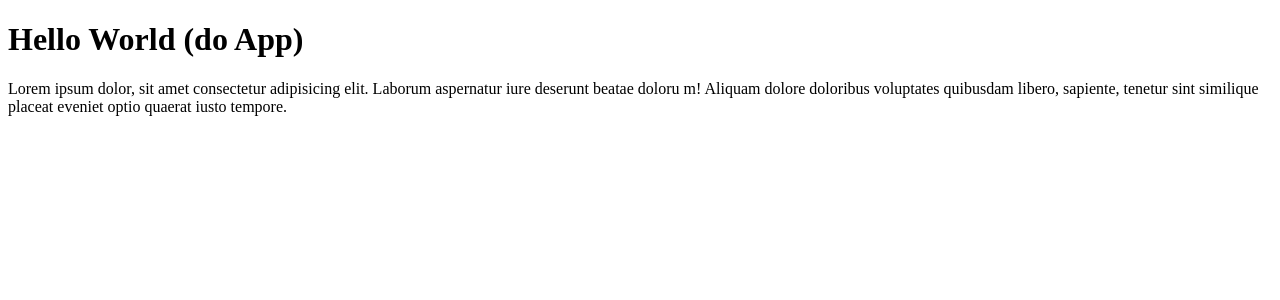
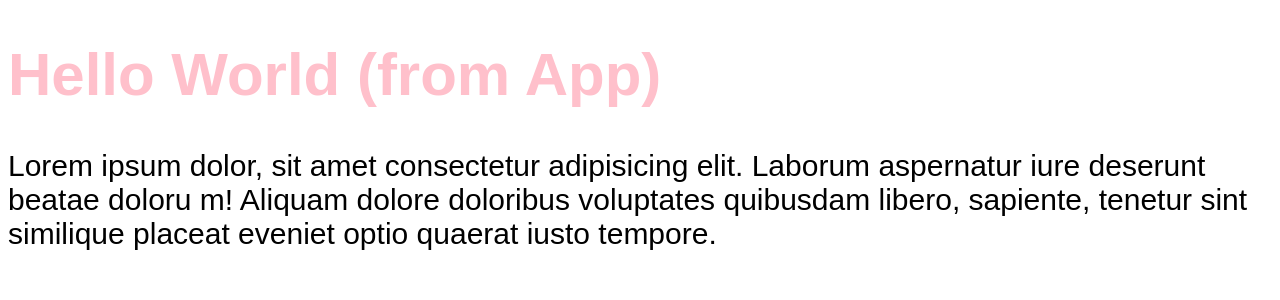
Before and after one commit to AlissonCaldeira/chronos-pomodoro, a React (Vite) app: page / in a window 1280 px wide. Shown: the top 300 px of the page. Built offline with nearby package versions, Linux system fonts and the light colour scheme.

Commit message:
Creating the global css

```diff
--- a/src/App.tsx
+++ b/src/App.tsx
@@ -1,5 +1,7 @@
+import './styles/global.css'
+import './styles/theme.css'
+
 // PascalCase
-
 export function App() { // Exportar o Funcion é mais fácil
     console.log("Hello");
     // O que aparecerá na página
@@ -8,7 +10,7 @@
         // Só é possível retornar UM elemento pai no jsx/tsx
         <> {/*Isso é um React Fragment, basicamente uma tag vazia que é pais de todos os itens
         desse componente. OBS: ela não aparece como elemento no inspencionar do navegador */}
-            <h1>Hello World (do App)</h1>
+            <h1>Hello World (from App)</h1>
             <p>Lorem ipsum dolor, sit amet consectetur adipisicing
                 elit. Laborum aspernatur iure deserunt beatae doloru
                 m! Aliquam dolore doloribus voluptates quibusdam libero, sapiente,
--- /dev/null
+++ b/src/styles/global.css
@@ -0,0 +1,7 @@
+body{
+    font-family: sans-serif;
+    font-size: 30px;
+}
+h1{
+    color:var(--primary)
+}
--- /dev/null
+++ b/src/styles/theme.css
@@ -0,0 +1,3 @@
+:root{
+    --primary: pink;
+}
```
